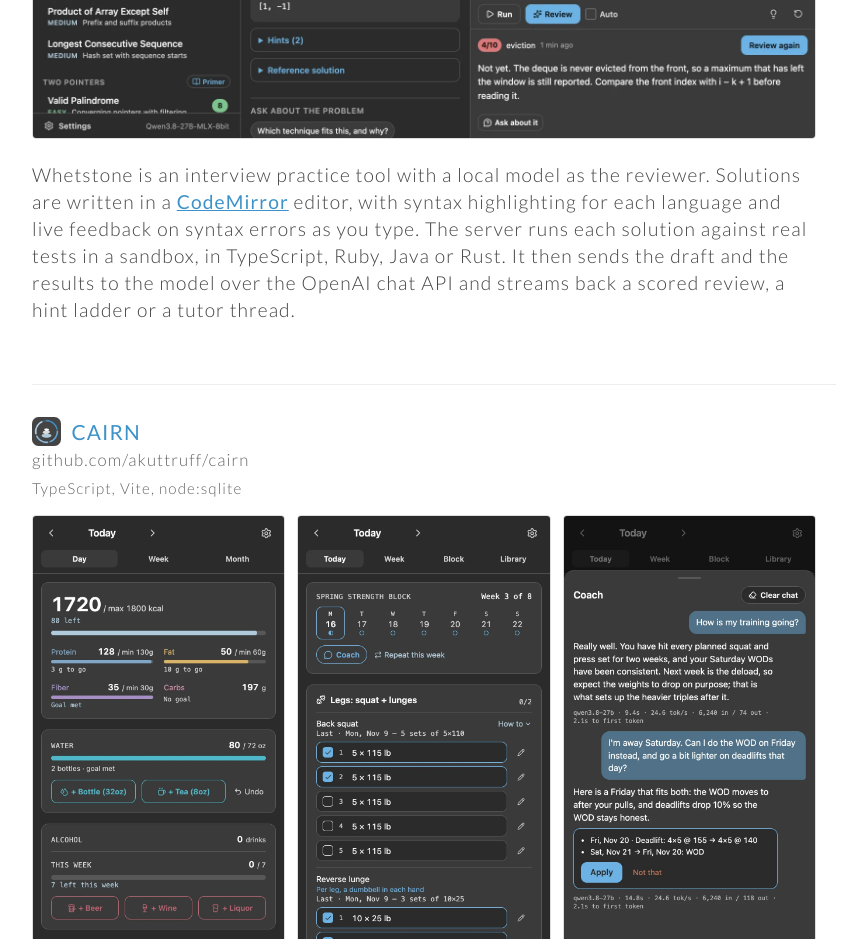
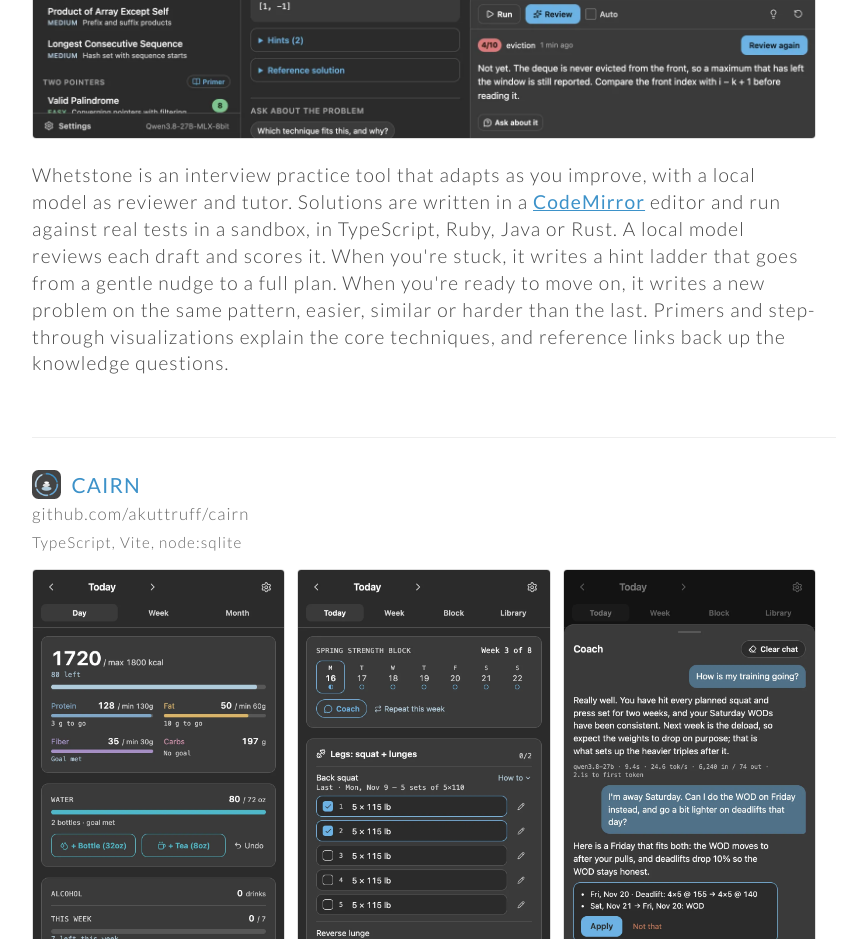
Before and after one commit to akuttruff/homepage, a React (Vite) app: page /projects in a window 1280 px wide. Shown: the part 2600-3539 px from the top of the page, without its empty margins (396-1263 px from the left). Built offline with nearby package versions, Linux system fonts and the light colour scheme.

Commit message:
docs: Whetstone's summary leads with practice that adapts

```diff
--- a/src/data/projects.tsx
+++ b/src/data/projects.tsx
@@ -145,14 +145,16 @@ const projectDetails: ProjectDetailType[] = [
     summaryId: 'whetstone-summary',
     summary: (
       <>
-        Whetstone is an interview practice tool with a local model as the reviewer. Solutions are written in a
+        Whetstone is an interview practice tool that adapts as you improve, with a local model as reviewer and
+        tutor. Solutions are written in a
         {' '}
         <a href="https://codemirror.net" target="_blank" rel="noopener noreferrer">CodeMirror</a>
         {' '}
-        editor, with syntax highlighting for each language and live feedback on syntax errors as you type. The server
-        runs each solution against real tests in a sandbox, in TypeScript, Ruby, Java or Rust. It then sends the draft
-        and the results to the model over the OpenAI chat API and streams back a scored review, a hint ladder or a
-        tutor thread.
+        editor and run against real tests in a sandbox, in TypeScript, Ruby, Java or Rust. A local model reviews
+        each draft and scores it. When you&apos;re stuck, it writes a hint ladder that goes from a gentle nudge to a
+        full plan. When you&apos;re ready to move on, it writes a new problem on the same pattern, easier, similar or
+        harder than the last. Primers and step-through visualizations explain the core techniques, and reference
+        links back up the knowledge questions.
       </>
     ),
   }, {
```
